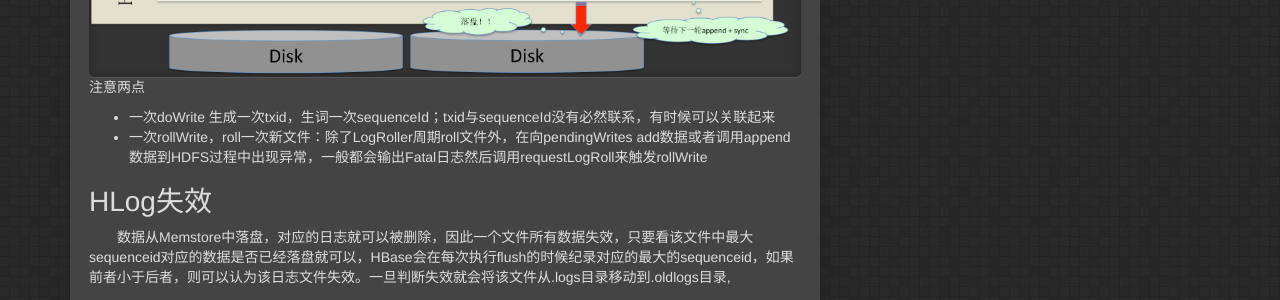
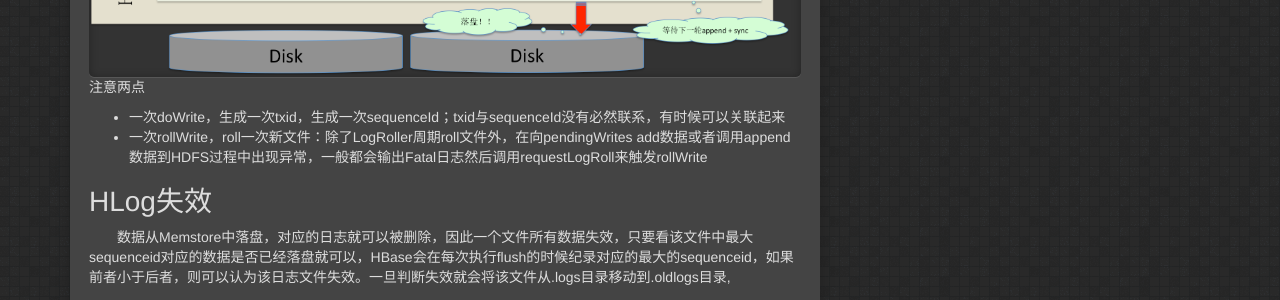
Before and after one commit to igithu/summary, a Jekyll site: the page built from _posts/2018-05-05-hbase-hlog.md, in a window 1280 px wide and 900 px high, scrolled down 2003 px. Shown: the part 151-451 px from the top of the window. Built offline with Jekyll 4.4.1, drawn with Linux system fonts in a browser that asks for light colours.

Commit message:
Update 2018-05-05-hbase-hlog.md

```diff
--- a/_posts/2018-05-05-hbase-hlog.md
+++ b/_posts/2018-05-05-hbase-hlog.md
@@ -47,7 +47,7 @@ tags: hbase
 
 ![image03](https://igithu.github.io/summary/images/hlog-disk.png)
 注意两点
-* 一次doWrite 生成一次txid，生词一次sequenceId；txid与sequenceId没有必然联系，有时候可以关联起来
+* 一次doWrite，生成一次txid，生成一次sequenceId；txid与sequenceId没有必然联系，有时候可以关联起来
 * 一次rollWrite，roll一次新文件：除了LogRoller周期roll文件外，在向pendingWrites add数据或者调用append数据到HDFS过程中出现异常，一般都会输出Fatal日志然后调用requestLogRoll来触发rollWrite
 
 # HLog失效
```
